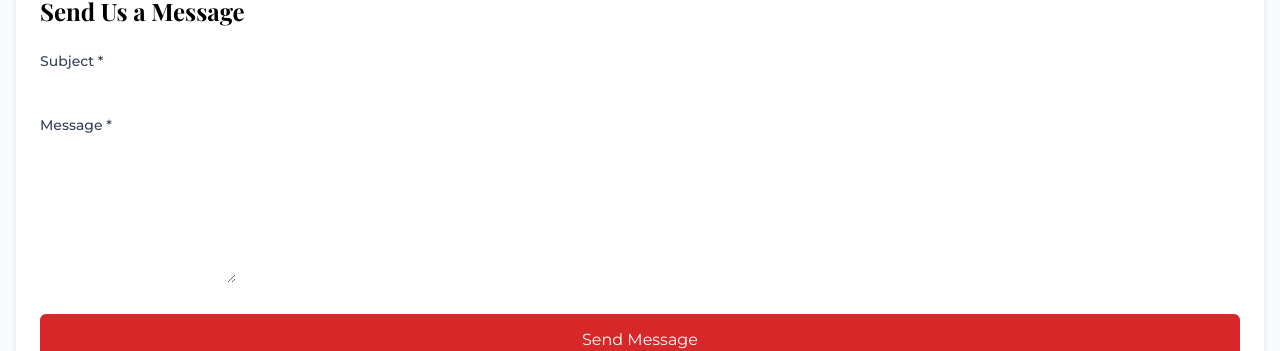
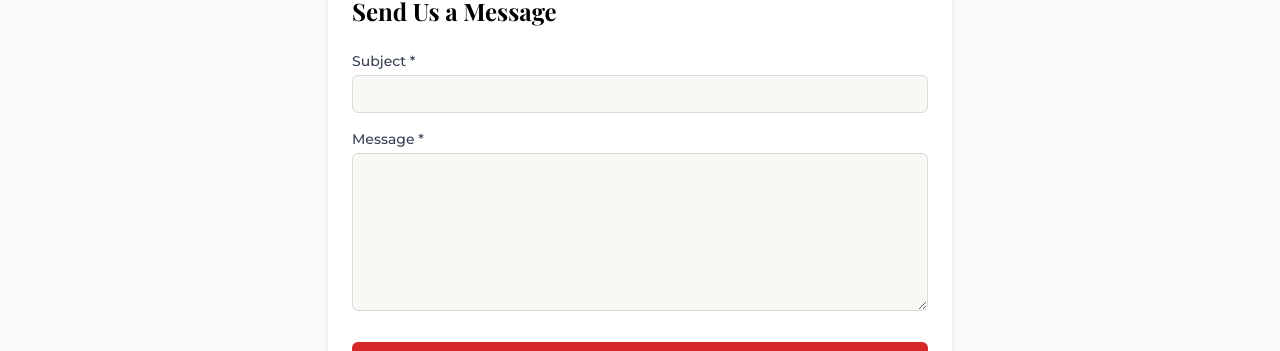
Before and after one commit to HasnainRaza026/pizza-delight, a React (Vite) app: page /contact in a window 1280 px wide. Shown: the part 449-800 px from the top of the page. Built offline with nearby package versions, Linux system fonts and the light colour scheme; a web font is replaced by a local one.

Commit message:
fix(contact): fix the form on contacts page

```diff
--- a/src/pages/Contact.tsx
+++ b/src/pages/Contact.tsx
@@ -3,6 +3,7 @@ import Button from "../ui/Button";
 // import { Input } from "@/components/ui/input";
 // import { Textarea } from "@/components/ui/textarea";
 import { Check } from "lucide-react";
+import { Input, TextArea } from "../ui/InputField";
 // import { toast } from "sonner";
 
 function ContactPage() {
@@ -104,7 +105,7 @@ function MessageSection() {
   return (
     <section className="!py-16">
       <div className="container !mx-auto !px-4">
-        <div className="bg-white rounded-lg shadow-md !p-6">
+        <div className="md:w-2/3 lg:w-1/2 !mx-auto bg-white rounded-lg shadow-md !p-6">
           <h2 className="text-2xl font-bold !mb-6">Send Us a Message</h2>
 
           {isSubmitted ? (
@@ -133,7 +134,7 @@ function MessageSection() {
                 >
                   Subject *
                 </label>
-                <input
+                <Input
                   id="subject"
                   name="subject"
                   value={formData.subject}
@@ -154,7 +155,7 @@ function MessageSection() {
                 >
                   Message *
                 </label>
-                <textarea
+                <TextArea
                   id="message"
                   name="message"
                   rows={6}
--- /dev/null
+++ b/src/ui/InputField.tsx
@@ -0,0 +1,25 @@
+import styled from "styled-components";
+
+export const Input = styled.input`
+  width: 100%;
+  background-color: #faf8f5;
+  padding: 6px 10px;
+  border: 1px solid #dbdbdb;
+  border-radius: 6px;
+  outline: none;
+  &:focus {
+    border: 2px solid var(--color-red);
+  }
+`;
+
+export const TextArea = styled.textarea`
+  width: 100%;
+  background-color: #faf8f5;
+  padding: 6px 10px;
+  border: 1px solid #dbdbdb;
+  border-radius: 6px;
+  outline: none;
+  &:focus {
+    border: 2px solid var(--color-red);
+  }
+`;
```
